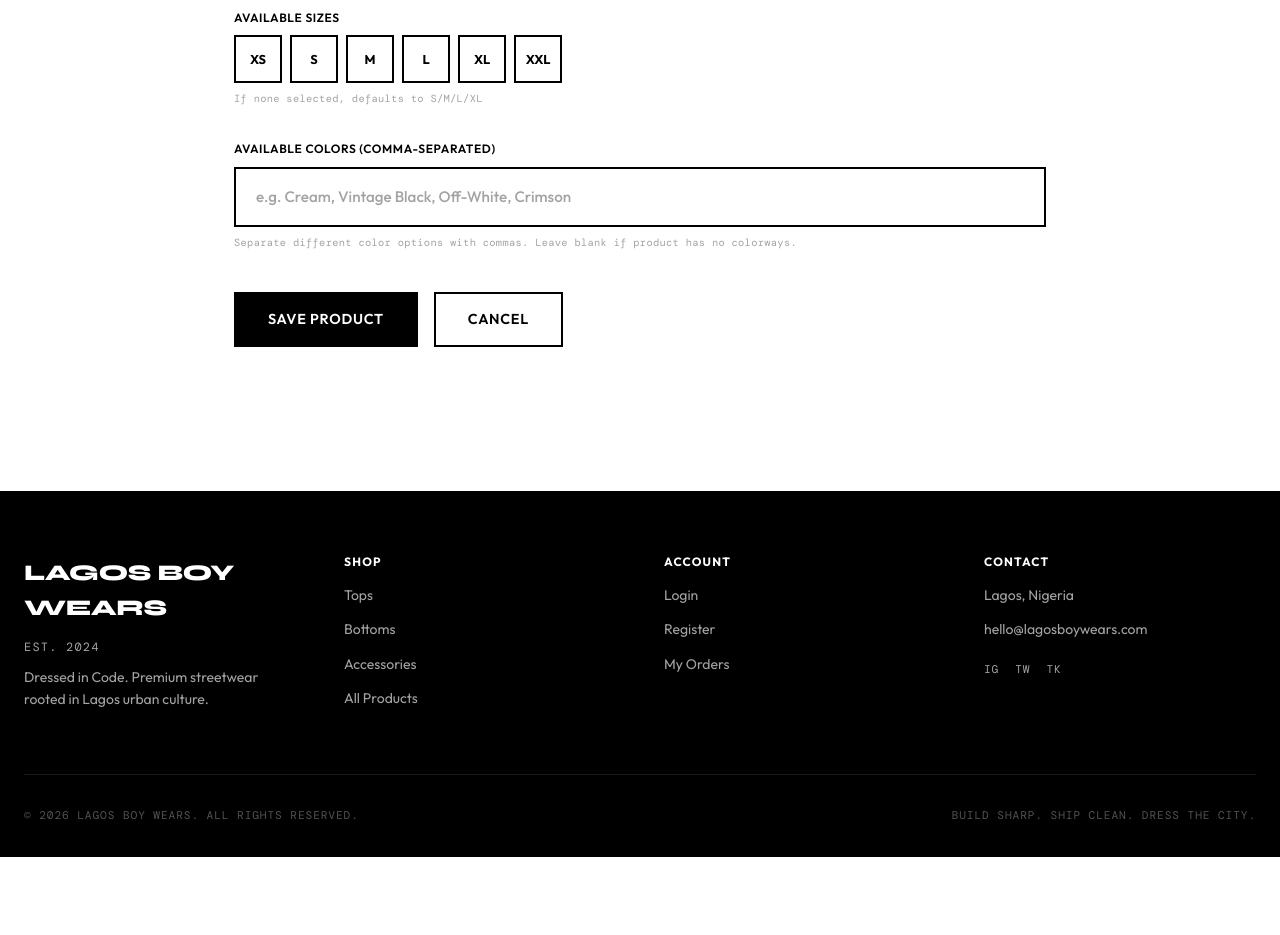
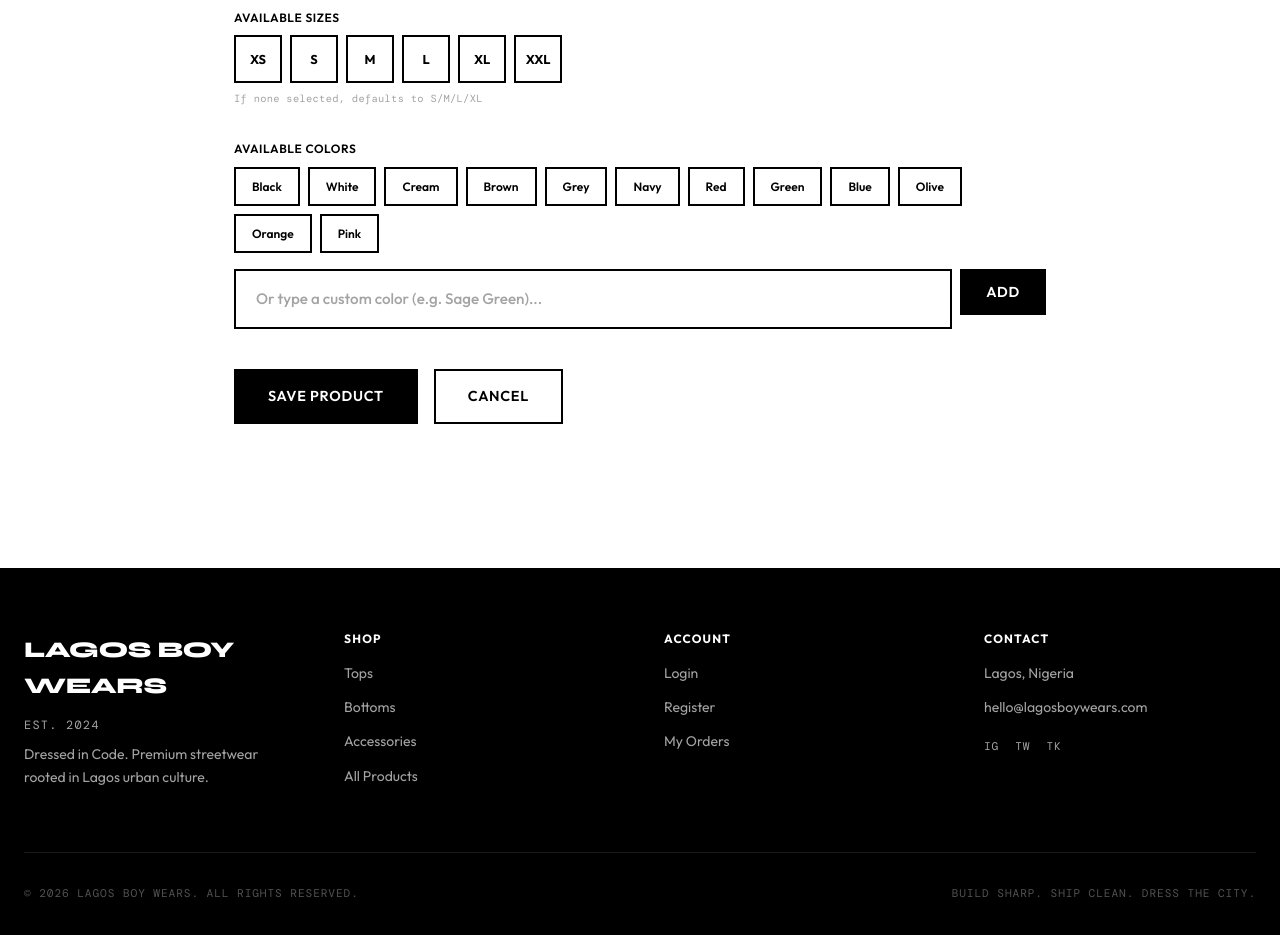
Before and after one commit to bolajiolakitan/lagos-boy-wears, a Next.js app: page /admin/products/new in a window 1280 px wide. Shown: the part 1160-2095 px from the top of the page. Before the commit the page ends 2017 px from the top, so only its background shows below. Built offline with nearby package versions, Linux system fonts and the light colour scheme; no server answers; the database is empty; a web font is replaced by a local one.

Commit message:
feat: upgrade colors input to interactive preset selector buttons and custom colorways adder in Admin panel

```diff
--- a/src/app/admin/products/[slug]/edit/page.tsx
+++ b/src/app/admin/products/[slug]/edit/page.tsx
@@ -4,6 +4,7 @@ import { useParams, useRouter } from "next/navigation";
 import toast from "react-hot-toast";
 
 const SIZES = ["XS", "S", "M", "L", "XL", "XXL"];
+const PRESET_COLORS = ["Black", "White", "Cream", "Brown", "Grey", "Navy", "Red", "Green", "Blue", "Olive", "Orange", "Pink"];
 
 interface UploadedImage {
   url: string;
@@ -28,9 +29,10 @@ export default function EditProductPage() {
     collectionId: "",
     stock: "",
     sizes: [] as string[],
-    colorsInput: "",
+    colors: [] as string[],
     isActive: true,
   });
+  const [customColor, setCustomColor] = useState("");
 
   useEffect(() => {
     fetch("/api/collections?all=true")
@@ -54,7 +56,7 @@ export default function EditProductPage() {
               collectionId: p.collectionId ?? "",
               stock: String(p.stock),
               sizes: p.sizes ?? [],
-              colorsInput: p.colors ? p.colors.join(", ") : "",
+              colors: p.colors ?? [],
               isActive: p.isActive,
             });
             setImages((p.images ?? []).map((url: string) => ({ url, preview: url })));
@@ -70,6 +72,26 @@ export default function EditProductPage() {
       ...f,
       sizes: f.sizes.includes(size) ? f.sizes.filter((s) => s !== size) : [...f.sizes, size],
     }));
+  };
+
+  const toggleColor = (color: string) => {
+    setForm((f) => ({
+      ...f,
+      colors: f.colors.includes(color) ? f.colors.filter((c) => c !== color) : [...f.colors, color],
+    }));
+  };
+
+  const addCustomColor = (e: React.MouseEvent) => {
+    e.preventDefault();
+    if (!customColor.trim()) return;
+    const formatted = customColor.trim();
+    if (!form.colors.includes(formatted)) {
+      setForm((f) => ({
+        ...f,
+        colors: [...f.colors, formatted],
+      }));
+    }
+    setCustomColor("");
   };
 
   const handleFiles = async (files: FileList | null) => {
@@ -126,9 +148,7 @@ export default function EditProductPage() {
           collectionId: form.collectionId || null,
           stock: Number(form.stock),
           sizes: form.sizes.length > 0 ? form.sizes : ["S", "M", "L", "XL"],
-          colors: form.colorsInput
-            ? form.colorsInput.split(",").map((c) => c.trim()).filter((c) => c.length > 0)
-            : [],
+          colors: form.colors,
           images: images.map((img) => img.url),
           isActive: form.isActive,
         }),
@@ -278,17 +298,53 @@ export default function EditProductPage() {
 
         {/* Colors */}
         <div>
-          <label style={labelStyle}>Available Colors (Comma-separated)</label>
-          <input
-            type="text"
-            value={form.colorsInput}
-            onChange={(e) => setForm({ ...form, colorsInput: e.target.value })}
-            className="input-field"
-            placeholder="e.g. Cream, Vintage Black, Off-White, Crimson"
-          />
-          <p style={{ fontFamily: "var(--font-mono)", fontSize: "0.65rem", color: "var(--gray-400)", marginTop: "0.5rem", letterSpacing: "0.03em" }}>
-            Separate different color options with commas. Leave blank if product has no colorways.
-          </p>
+          <label style={labelStyle}>Available Colors</label>
+          <div style={{ display: "flex", gap: "0.5rem", flexWrap: "wrap", marginBottom: "0.75rem" }}>
+            {PRESET_COLORS.map((color) => (
+              <button
+                key={color}
+                type="button"
+                onClick={() => toggleColor(color)}
+                style={{
+                  padding: "0.5rem 1rem",
+                  border: "2px solid var(--black)",
+                  background: form.colors.includes(color) ? "var(--black)" : "transparent",
+                  color: form.colors.includes(color) ? "var(--white)" : "var(--black)",
+                  fontFamily: "var(--font-body)",
+                  fontWeight: 600,
+                  fontSize: "0.75rem",
+                  cursor: "pointer",
+                  transition: "all 0.15s ease",
+                }}
+              >
+                {color}
+              </button>
+            ))}
+          </div>
+
+          <div style={{ display: "flex", gap: "0.5rem", marginTop: "1rem" }}>
+            <input
+              type="text"
+              value={customColor}
+              onChange={(e) => setCustomColor(e.target.value)}
+              className="input-field"
+              placeholder="Or type a custom color (e.g. Sage Green)..."
+              style={{ marginBottom: 0, flex: 1 }}
+            />
+            <button
+              onClick={addCustomColor}
+              className="btn-primary"
+              style={{ padding: "0 1.5rem", height: "46px" }}
+            >
+              Add
+            </button>
+          </div>
+
+          {form.colors.length > 0 && (
+            <p style={{ fontFamily: "var(--font-mono)", fontSize: "0.7rem", color: "var(--gray-600)", marginTop: "0.75rem" }}>
+              SELECTED: {form.colors.join(", ")}
+            </p>
+          )}
         </div>
 
         {/* Active toggle */}
--- a/src/app/admin/products/new/page.tsx
+++ b/src/app/admin/products/new/page.tsx
@@ -4,6 +4,7 @@ import { useRouter } from "next/navigation";
 import toast from "react-hot-toast";
 
 const SIZES = ["XS", "S", "M", "L", "XL", "XXL"];
+const PRESET_COLORS = ["Black", "White", "Cream", "Brown", "Grey", "Navy", "Red", "Green", "Blue", "Olive", "Orange", "Pink"];
 
 interface UploadedImage {
   url: string;
@@ -24,8 +25,9 @@ export default function NewProductPage() {
     collectionId: "",
     stock: "",
     sizes: [] as string[],
-    colorsInput: "",
+    colors: [] as string[],
   });
+  const [customColor, setCustomColor] = useState("");
   const [images, setImages] = useState<UploadedImage[]>([]);
   const [collections, setCollections] = useState<any[]>([]);
 
@@ -43,6 +45,28 @@ export default function NewProductPage() {
         ? f.sizes.filter((s) => s !== size)
         : [...f.sizes, size],
     }));
+  };
+
+  const toggleColor = (color: string) => {
+    setForm((f) => ({
+      ...f,
+      colors: f.colors.includes(color)
+        ? f.colors.filter((c) => c !== color)
+        : [...f.colors, color],
+    }));
+  };
+
+  const addCustomColor = (e: React.MouseEvent) => {
+    e.preventDefault();
+    if (!customColor.trim()) return;
+    const formatted = customColor.trim();
+    if (!form.colors.includes(formatted)) {
+      setForm((f) => ({
+        ...f,
+        colors: [...f.colors, formatted],
+      }));
+    }
+    setCustomColor("");
   };
 
   const handleFiles = async (files: FileList | null) => {
@@ -113,9 +137,7 @@ export default function NewProductPage() {
           stock: Number(form.stock),
           images: images.map((img) => img.url),
           sizes: form.sizes.length > 0 ? form.sizes : ["S", "M", "L", "XL"],
-          colors: form.colorsInput
-            ? form.colorsInput.split(",").map((c) => c.trim()).filter((c) => c.length > 0)
-            : [],
+          colors: form.colors,
         }),
       });
 
@@ -355,17 +377,53 @@ export default function NewProductPage() {
 
         {/* Colors */}
         <div>
-          <label style={labelStyle}>Available Colors (Comma-separated)</label>
-          <input
-            type="text"
-            value={form.colorsInput}
-            onChange={(e) => setForm({ ...form, colorsInput: e.target.value })}
-            className="input-field"
-            placeholder="e.g. Cream, Vintage Black, Off-White, Crimson"
-          />
-          <p style={{ fontFamily: "var(--font-mono)", fontSize: "0.65rem", color: "var(--gray-400)", marginTop: "0.5rem", letterSpacing: "0.03em" }}>
-            Separate different color options with commas. Leave blank if product has no colorways.
-          </p>
+          <label style={labelStyle}>Available Colors</label>
+          <div style={{ display: "flex", gap: "0.5rem", flexWrap: "wrap", marginBottom: "0.75rem" }}>
+            {PRESET_COLORS.map((color) => (
+              <button
+                key={color}
+                type="button"
+                onClick={() => toggleColor(color)}
+                style={{
+                  padding: "0.5rem 1rem",
+                  border: "2px solid var(--black)",
+                  background: form.colors.includes(color) ? "var(--black)" : "transparent",
+                  color: form.colors.includes(color) ? "var(--white)" : "var(--black)",
+                  fontFamily: "var(--font-body)",
+                  fontWeight: 600,
+                  fontSize: "0.75rem",
+                  cursor: "pointer",
+                  transition: "all 0.15s ease",
+                }}
+              >
+                {color}
+              </button>
+            ))}
+          </div>
+
+          <div style={{ display: "flex", gap: "0.5rem", marginTop: "1rem" }}>
+            <input
+              type="text"
+              value={customColor}
+              onChange={(e) => setCustomColor(e.target.value)}
+              className="input-field"
+              placeholder="Or type a custom color (e.g. Sage Green)..."
+              style={{ marginBottom: 0, flex: 1 }}
+            />
+            <button
+              onClick={addCustomColor}
+              className="btn-primary"
+              style={{ padding: "0 1.5rem", height: "46px" }}
+            >
+              Add
+            </button>
+          </div>
+
+          {form.colors.length > 0 && (
+            <p style={{ fontFamily: "var(--font-mono)", fontSize: "0.7rem", color: "var(--gray-600)", marginTop: "0.75rem" }}>
+              SELECTED: {form.colors.join(", ")}
+            </p>
+          )}
         </div>
 
         <div style={{ display: "flex", gap: "1rem", paddingTop: "0.5rem" }}>
```
